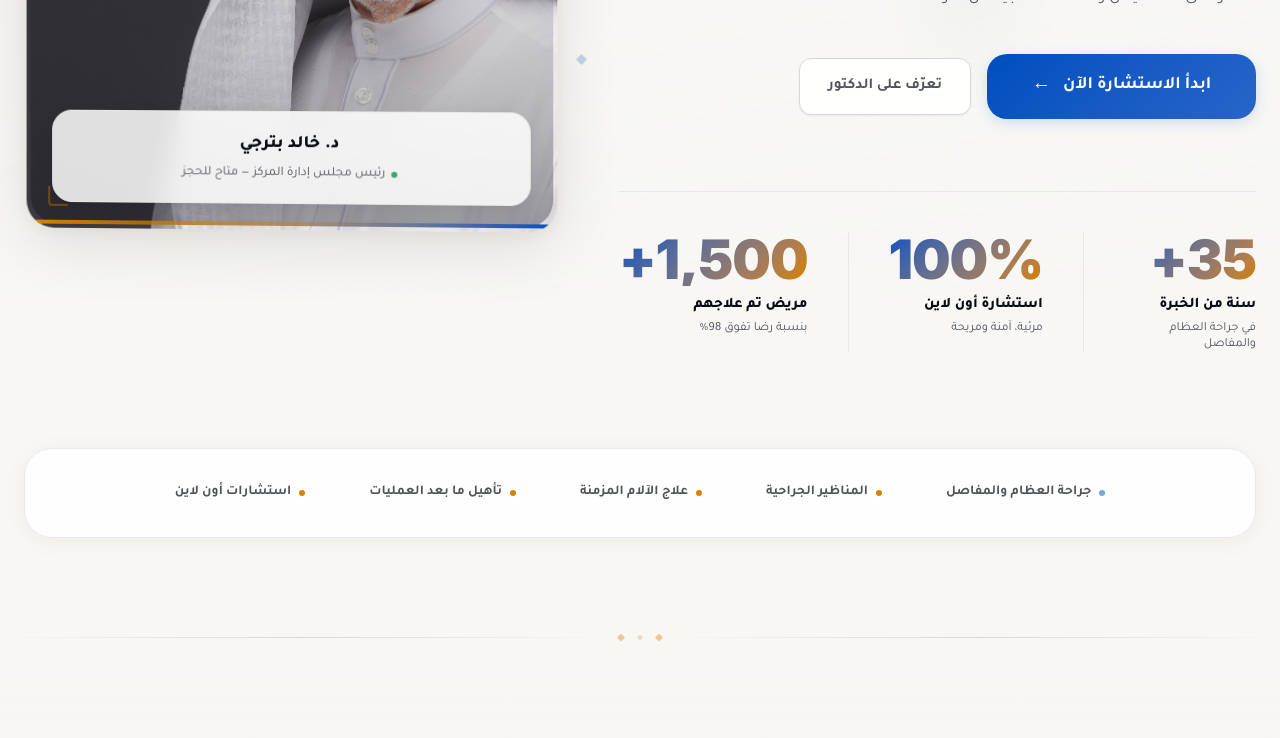
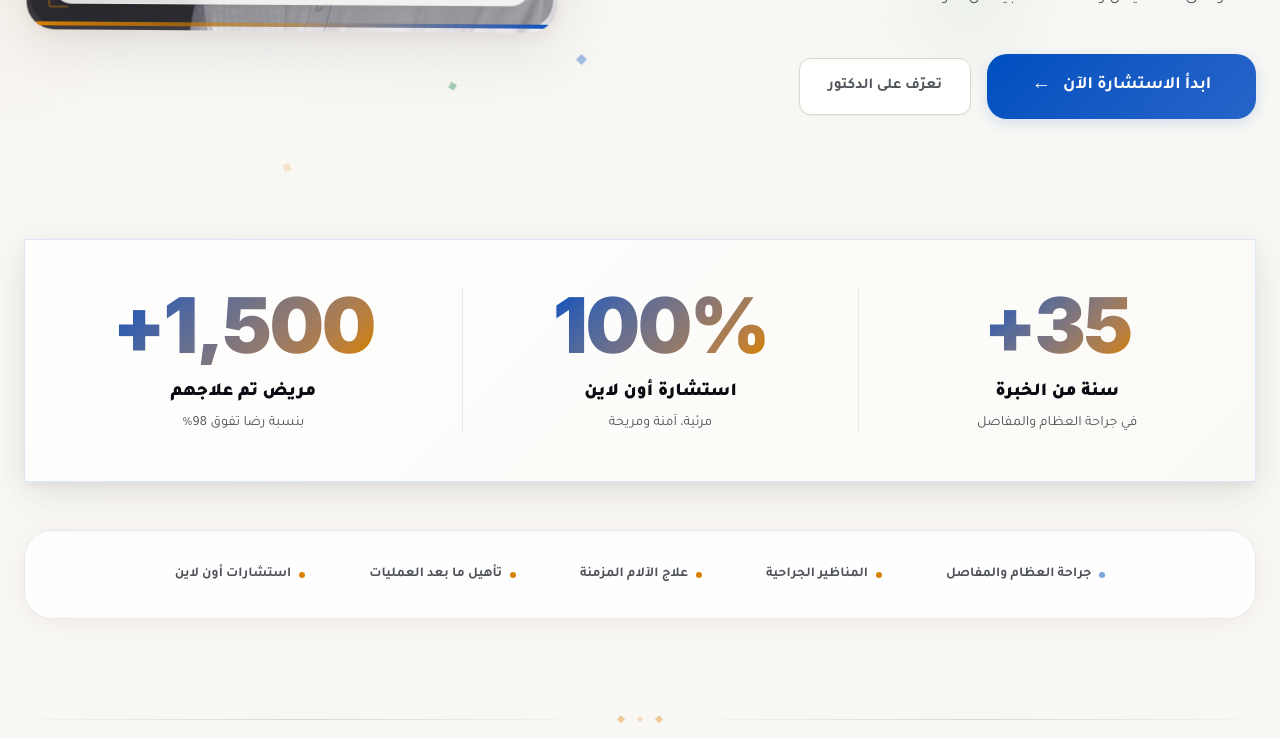
Before and after one commit to mahammed80/doctor_medical_system, a Next.js app: page / in a window 1280 px wide. Shown: the part 608-1346 px from the top of the page. Built offline with nearby package versions, Linux system fonts and the light colour scheme.

Commit message:
feat: move hero stats to a full-width section under hero and enlarge them

```diff
--- a/src/app/page.tsx
+++ b/src/app/page.tsx
@@ -406,41 +406,7 @@ export default function Home() {
                 </Link>
               </div>
 
-              <div className="anim-fade-3 stats-inline" style={{
-                marginTop: '4.5rem',
-                display: 'flex',
-                gap: '2.5rem',
-                paddingTop: '2.5rem',
-                borderTop: '1px solid var(--border-faint)',
-              }}>
-                {stats.map(({ num, label, desc }, idx) => (
-                  <div key={label} style={{
-                    position: 'relative',
-                    display: 'flex',
-                    flexDirection: 'column',
-                    flex: '1',
-                    paddingRight: idx > 0 ? '2.5rem' : '0',
-                    borderRight: idx > 0 ? '1px solid var(--border-faint)' : 'none',
-                  }}>
-                    <div className="num" style={{
-                      fontSize: 'clamp(2.5rem, 4.5vw, 3.4rem)',
-                      fontWeight: 900,
-                      letterSpacing: '-0.02em',
-                      background: 'linear-gradient(135deg, var(--primary) 0%, var(--gold) 100%)',
-                      WebkitBackgroundClip: 'text',
-                      WebkitTextFillColor: 'transparent',
-                      backgroundClip: 'text',
-                      lineHeight: 1.0,
-                      marginBottom: '0.4rem',
-                      fontFamily: 'var(--font-inter), sans-serif',
-                    }}>
-                      {num}
-                    </div>
-                    <div style={{ fontSize: '0.92rem', fontWeight: 800, color: 'var(--fg)', marginBottom: '0.15rem' }}>{label}</div>
-                    <div style={{ fontSize: '0.78rem', color: 'var(--fg-muted)', lineHeight: 1.3 }}>{desc}</div>
-                  </div>
-                ))}
-              </div>
+
             </div>
 
             {/* Doctor Photo Column */}
@@ -536,6 +502,55 @@ export default function Home() {
               </div>
             </div>
           </div>
+        </div>
+      </section>
+
+      {/* ── HERO STATS SECTION ── */}
+      <section style={{ position: 'relative', zIndex: 3, padding: '1.5rem 0 3rem' }}>
+        <div className="container">
+          <ScrollReveal>
+            <div style={{
+              background: 'linear-gradient(135deg, oklch(100% 0 0 / 0.8) 0%, oklch(98.5% 0.004 85 / 0.8) 100%)',
+              backdropFilter: 'blur(20px)',
+              WebkitBackdropFilter: 'blur(20px)',
+              border: '1.5px solid var(--border-accent)',
+              borderRadius: 'var(--r-2xl)',
+              boxShadow: 'var(--shadow-lg), 0 20px 50px oklch(60% 0.08 60 / 0.04)',
+              padding: '3rem 2.5rem',
+              display: 'grid',
+              gridTemplateColumns: 'repeat(3, 1fr)',
+              gap: '2.5rem',
+            }}>
+              {stats.map(({ num, label, desc }, idx) => (
+                <div key={label} style={{
+                  position: 'relative',
+                  display: 'flex',
+                  flexDirection: 'column',
+                  alignItems: 'center',
+                  textAlign: 'center',
+                  paddingLeft: idx < 2 ? '2.5rem' : '0',
+                  borderLeft: idx < 2 ? '1px solid var(--border-faint)' : 'none',
+                }}>
+                  <div className="num" style={{
+                    fontSize: 'clamp(3.5rem, 6vw, 4.8rem)',
+                    fontWeight: 900,
+                    letterSpacing: '-0.03em',
+                    background: 'linear-gradient(135deg, var(--primary) 0%, var(--gold) 100%)',
+                    WebkitBackgroundClip: 'text',
+                    WebkitTextFillColor: 'transparent',
+                    backgroundClip: 'text',
+                    lineHeight: 1.0,
+                    marginBottom: '0.75rem',
+                    fontFamily: 'var(--font-inter), sans-serif',
+                  }}>
+                    {num}
+                  </div>
+                  <div style={{ fontSize: '1.15rem', fontWeight: 900, color: 'var(--fg)', marginBottom: '0.35rem' }}>{label}</div>
+                  <div style={{ fontSize: '0.88rem', color: 'var(--fg-muted)', lineHeight: 1.4, maxWidth: '280px' }}>{desc}</div>
+                </div>
+              ))}
+            </div>
+          </ScrollReveal>
         </div>
       </section>
 
```
